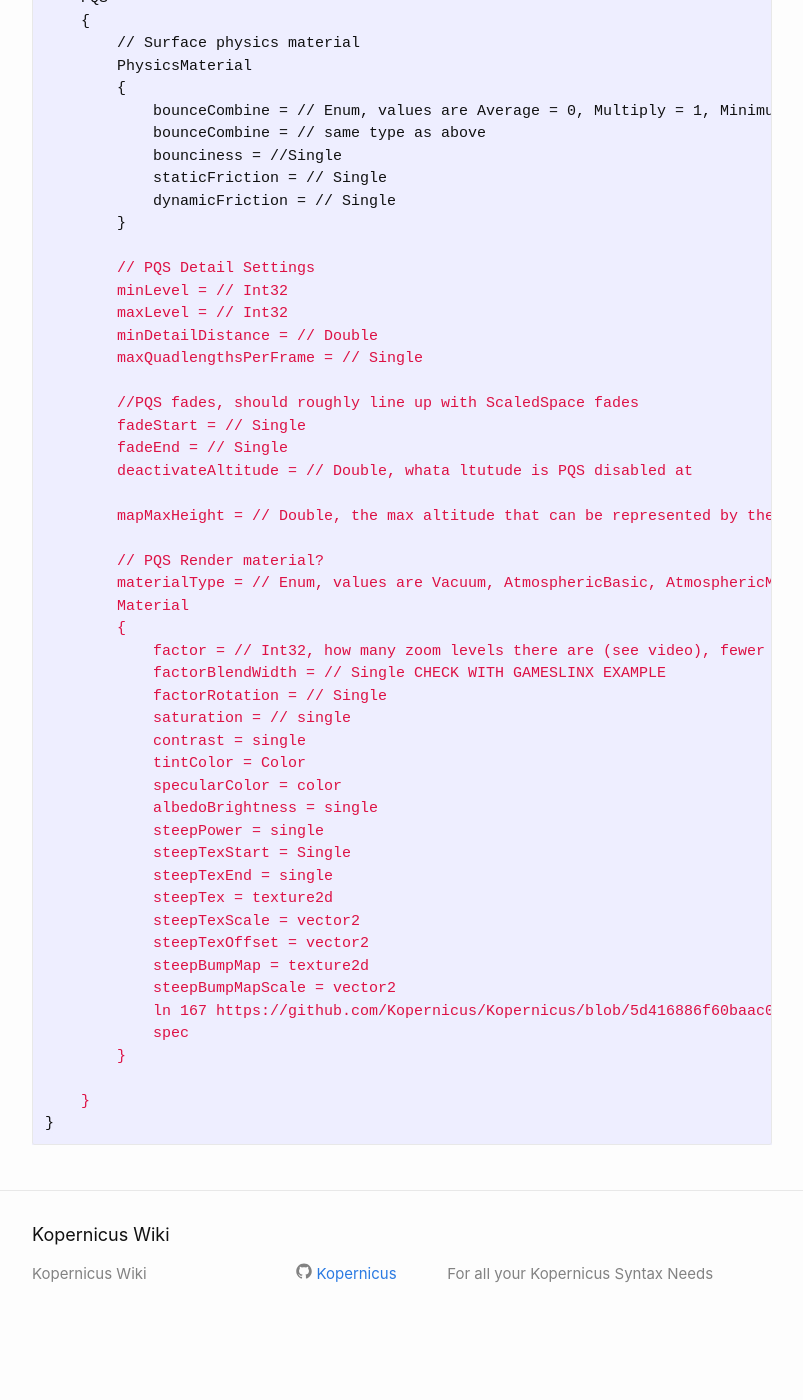
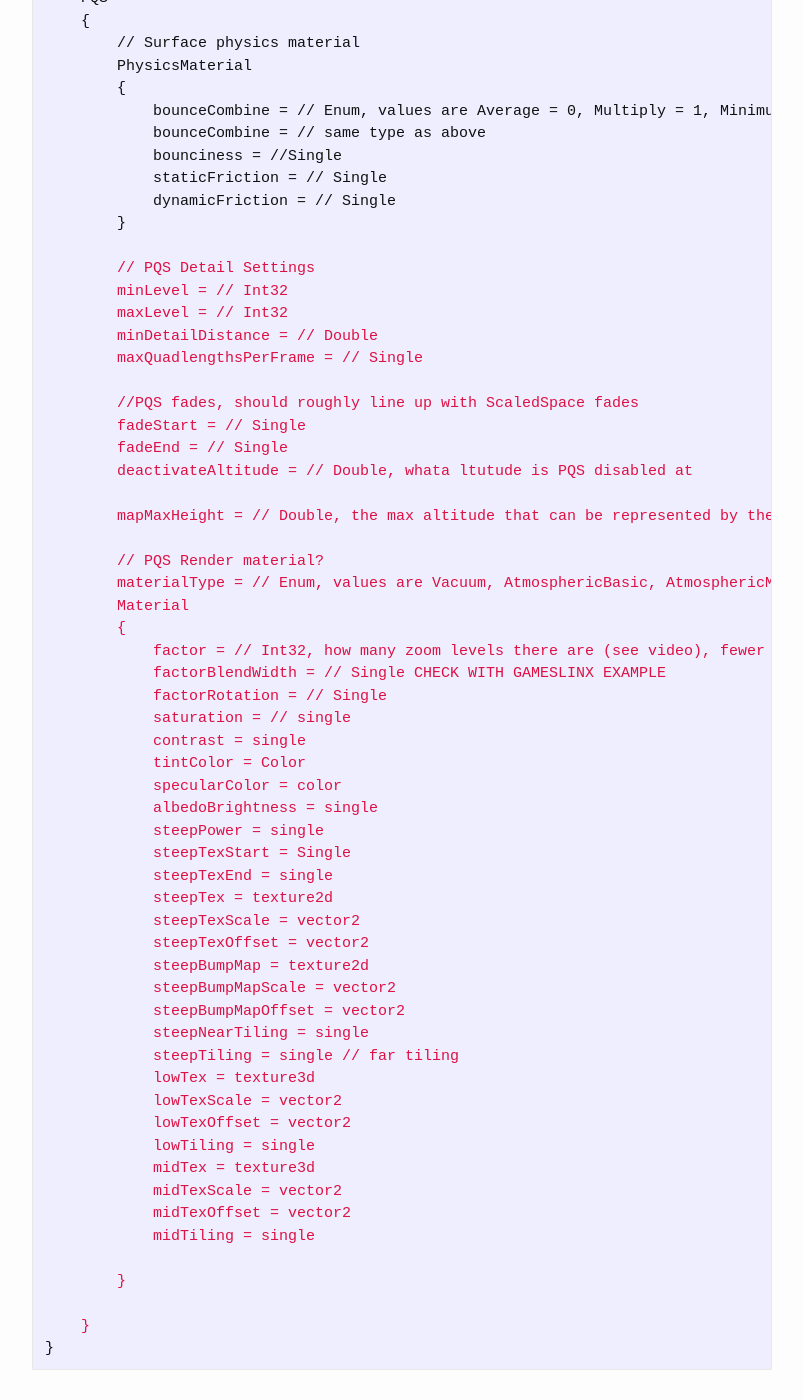
Before and after one commit to Kopernicus/wiki, a Jekyll site: the page built from main/PQS.md, in a window 1280 px wide and 1400 px high, scrolled down 494 px. Shown: the whole window, without its empty margins (238-1041 px from the left). Built offline with Jekyll 4.4.1, drawn with Linux system fonts in a browser that asks for light colours; before the commit the page ends 1839 px from its top, so only the background shows below that.

Commit message:
Update PQS.md

```diff
--- a/main/PQS.md
+++ b/main/PQS.md
@@ -57,8 +57,18 @@ Body
             steepTexOffset = vector2
             steepBumpMap = texture2d
             steepBumpMapScale = vector2
-            ln 167 https://github.com/Kopernicus/Kopernicus/blob/5d416886f60baac0c57495e410aaa0d5cb6c9d05/src/Kopernicus/Configuration/MaterialLoader/PQSTriplanarZoomRotationLoader.cs
-            spec
+            steepBumpMapOffset = vector2
+            steepNearTiling = single
+            steepTiling = single // far tiling
+            lowTex = texture3d
+            lowTexScale = vector2
+            lowTexOffset = vector2
+            lowTiling = single
+            midTex = texture3d
+            midTexScale = vector2
+            midTexOffset = vector2
+            midTiling = single
+
         }
 
     }
```
